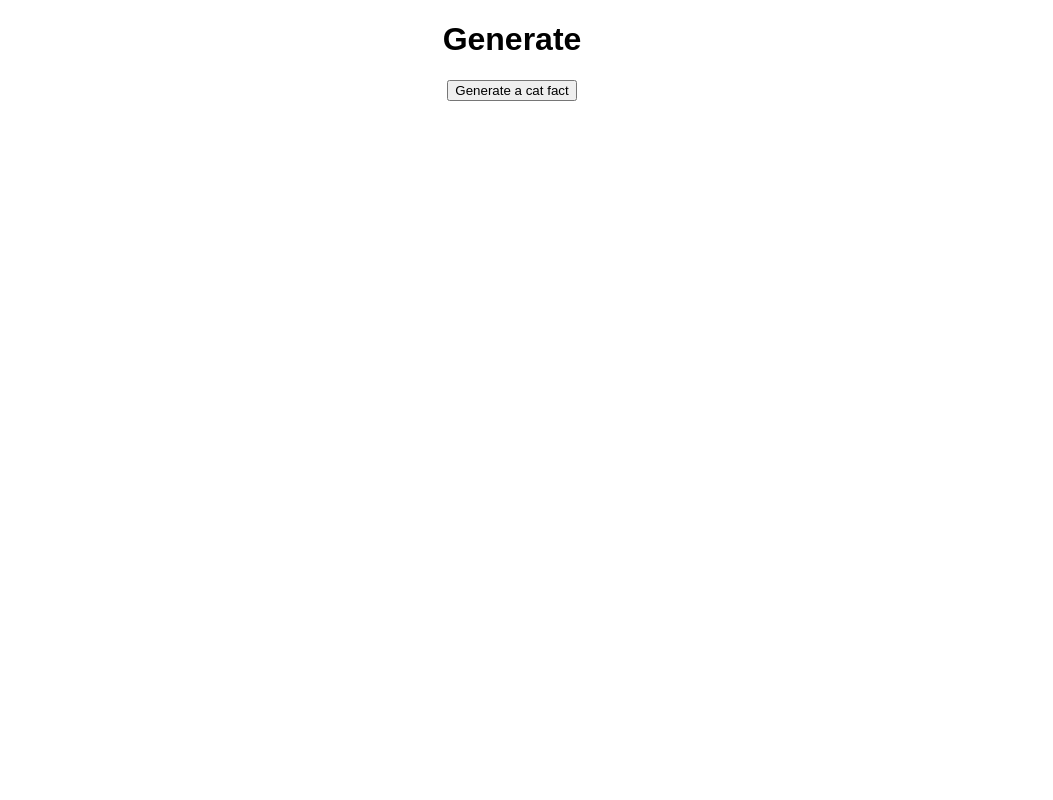
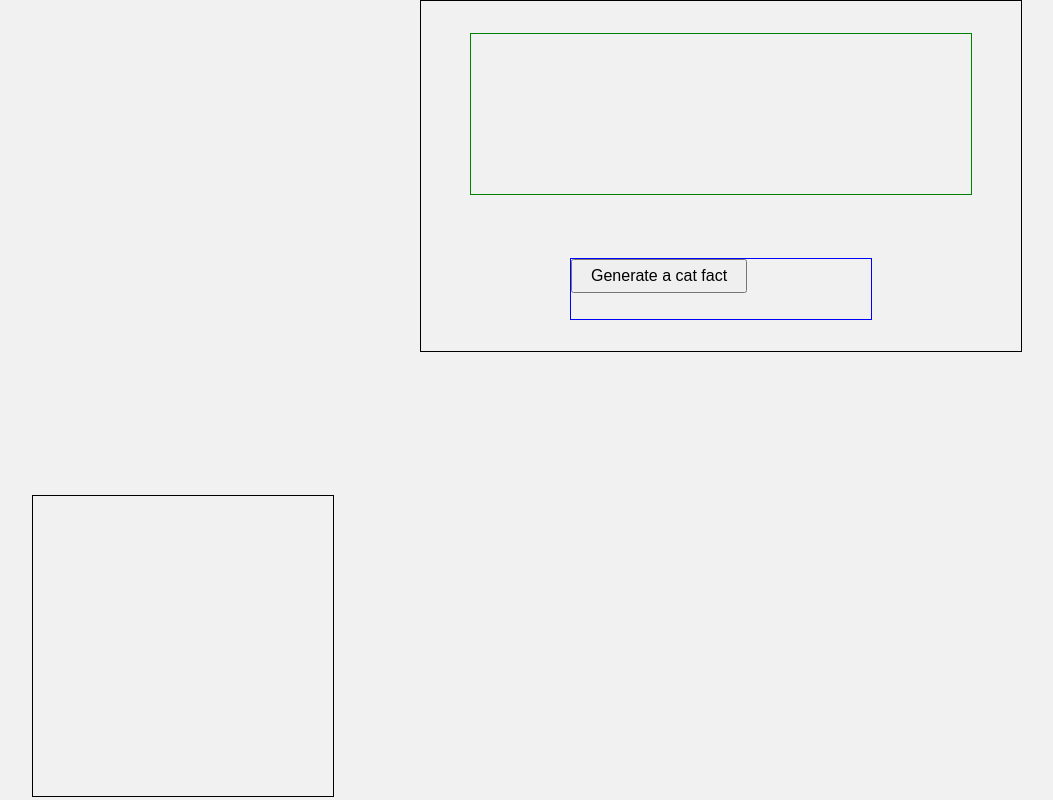
Before and after one commit to devhrvx/Whisker-Wisdom, a website: page index.html in a window 1280 px wide. Shown: the whole page, without its empty margins (128-1181 px from the left). Drawn offline with Linux system fonts and the light colour scheme.

Commit message:
moved styles and html

```diff
--- a/index.html
+++ b/index.html
@@ -7,11 +7,11 @@
     <title>Whisker Wisdom</title>
 </head>
 <body>
-    <h1>Generate</h1>
-    <div class="container">
-        <button class="generate-button">Generate a cat fact</button>
-        <p class="fact-text"></p>
+    <div class="main-box">
+        <div class="text-box"><p class="fact-text"></p></div>
+        <div class="button-box"><button class="generate-button">Generate a cat fact</button></div>
     </div>
+    <div class="cat-box"></div>
 <script type="module" src="index.js"></script>
 <script src="https://cdn.jsdelivr.net/npm/openai@latest/dist/openai.min.js"></script>
 </body>
--- a/styles.css
+++ b/styles.css
@@ -1,28 +1,50 @@
-h1 {
-    text-align: center;
-     font-family: Arial, Helvetica, sans-serif;
+body {
+    background-color: #f1f1f1;
+    margin: 0;
+    padding: 0;
 }
 
-.container {
-    width: 100%;
+.cat-box {
+    border: 1px black solid;
+    height: 300px;
+    width: 300px;
+    position: absolute;
+    bottom: 3px;
+    left: 160px;
+}
+
+.main-box {
+    height: 350px;
+    width: 600px;
+    border: 1px solid;
+    position:absolute;
     display: flex;
     flex-direction: column;
-    margin-left: auto;
-    margin-right: auto;
-    width: fit-content;
-    justify-content: center;
+    justify-content: space-around;
     align-items: center;
+    right: 130px;
 }
 
-.generate {
-    width: fit-content;
-    padding: 6px 18px;
-    font-size: 100%;
+.main-box .text-box {
+    border: 1px solid green;
+    height: 160px;
+    width: 500px;
 }
 
-.fact {
+.main-box .text-box .fact-text {
     font-family: 'Franklin Gothic Medium', 'Arial Narrow', Arial, sans-serif;
     font-size: 100%;
     text-align: center;
     font-weight: 400;
 }
+
+.main-box .button-box{
+    border: 1px solid blue;
+    height: 60px;
+    width: 300px;
+}
+.main-box .button-box .generate-button {
+    width: fit-content;
+    padding: 6px 18px;
+    font-size: 100%;
+}
--- a/test.css
+++ /dev/null
@@ -1,38 +0,0 @@
-body {
-    background-color: #f1f1f1;
-    margin: 0;
-    padding: 0;
-}
-
-.cat-box {
-    border: 1px black solid;
-    height: 300px;
-    width: 300px;
-    position: absolute;
-    bottom: 3px;
-    left: 160px;
-}
-
-.main-box {
-    height: 350px;
-    width: 600px;
-    border: 1px solid;
-    position:absolute;
-    display: flex;
-    flex-direction: column;
-    justify-content: space-around;
-    align-items: center;
-    right: 130px;
-}
-
-.main-box .text-box {
-    border: 1px solid green;
-    height: 160px;
-    width: 500px;
-}
-
-.main-box .button-box{
-    border: 1px solid blue;
-    height: 60px;
-    width: 300px;
-}
```
Also changed, not shown: test.html (deleted, +0 -16 lines).
